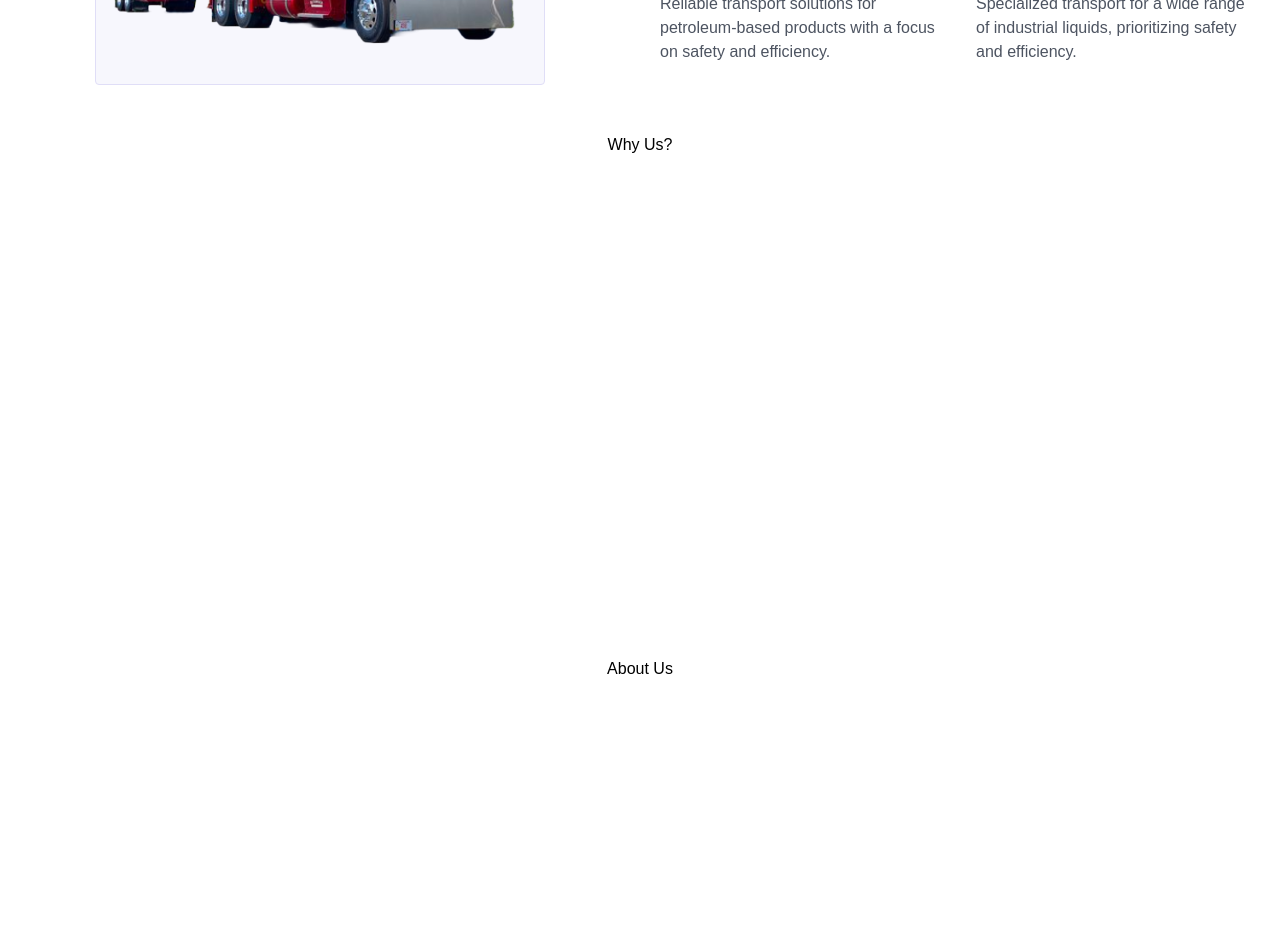
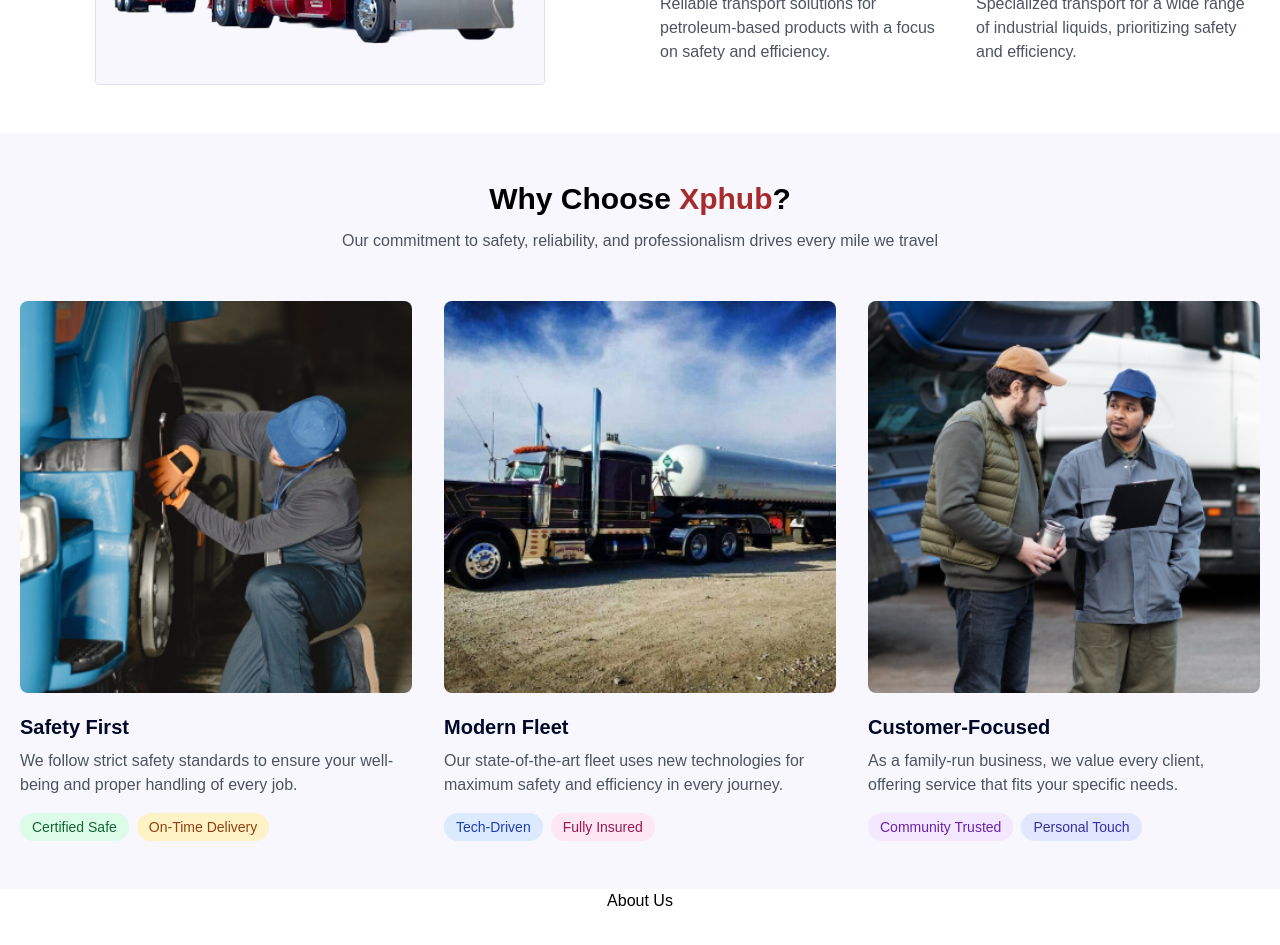
Before and after one commit to TyeStanley/xphub, a Next.js app: page / in a window 1280 px wide. Shown: the part 1100-2045 px from the top of the page. Built offline with nearby package versions, Linux system fonts and the light colour scheme.

Commit message:
completed why choose us section

```diff
--- a/src/app/page.tsx
+++ b/src/app/page.tsx
@@ -1,6 +1,7 @@
 import { Button } from '@/components/ui/button';
-import { services } from '@/constants';
+import { services, whyUs } from '@/constants';
 import Image from 'next/image';
+import { cn } from '@/lib/utils';
 
 export default function Home() {
   return (
@@ -105,9 +106,63 @@
         </div>
       </section>
 
-      <section id="why-us" className="pb-[500px]">
-        <h2>Why Us?</h2>
+      <section id="why-us" className="bg-[#F7F7FD] px-5 py-8 md:py-12">
+        <h2 className="mb-3 text-center text-3xl font-bold">
+          Why Choose <span className="text-primary">Xphub</span>?
+        </h2>
+        <p className="mb-8 text-center text-[#4D5461] md:mb-12">
+          Our commitment to safety, reliability, and professionalism drives every mile we travel
+        </p>
+
+        <div className="mx-auto grid grid-cols-1 gap-14 md:grid-cols-3 md:gap-8">
+          {whyUs.map((item) => (
+            <div key={item.id} className="flex flex-col">
+              <div className="relative mb-5 aspect-square">
+                <Image src={item.image} alt={item.alt} fill className="rounded-lg object-cover" />
+              </div>
+
+              <h3 className="mb-2 text-xl font-semibold text-[#000929]">{item.title}</h3>
+              <p className="mb-4 text-[#4D5461]">{item.description}</p>
+
+              <div className="flex flex-wrap gap-2">
+                {item.tags.map((tag, index) => {
+                  let tagStyle = '';
+
+                  switch (tag.text) {
+                    case 'Certified Safe':
+                      tagStyle = 'bg-green-100 text-green-800';
+                      break;
+                    case 'On-Time Delivery':
+                      tagStyle = 'bg-amber-100 text-amber-800';
+                      break;
+                    case 'Tech-Driven':
+                      tagStyle = 'bg-blue-100 text-blue-800';
+                      break;
+                    case 'Fully Insured':
+                      tagStyle = 'bg-pink-100 text-pink-800';
+                      break;
+                    case 'Community Trusted':
+                      tagStyle = 'bg-purple-100 text-purple-800';
+                      break;
+                    case 'Personal Touch':
+                      tagStyle = 'bg-indigo-100 text-indigo-800';
+                      break;
+                    default:
+                      tagStyle = 'bg-gray-100 text-gray-800';
+                  }
+
+                  return (
+                    <span key={index} className={cn('rounded-full px-3 py-1 text-sm', tagStyle)}>
+                      {tag.text}
+                    </span>
+                  );
+                })}
+              </div>
+            </div>
+          ))}
+        </div>
       </section>
+
       <section id="about" className="pb-[500px]">
         <h2>About Us</h2>
       </section>
--- a/src/constants/index.ts
+++ b/src/constants/index.ts
@@ -47,3 +47,66 @@
     icon: '/assets/services/industrial-icon.png',
   },
 ];
+
+export const whyUs = [
+  {
+    id: 1,
+    title: 'Safety First',
+    description:
+      'We follow strict safety standards to ensure your well-being and proper handling of every job.',
+    image: '/assets/whyus/whyus1.png',
+    alt: 'Safety worker image',
+    tags: [
+      {
+        text: 'Certified Safe',
+        bgColor: 'bg-green-200',
+        textColor: 'text-green-800',
+      },
+      {
+        text: 'On-Time Delivery',
+        bgColor: 'bg-yellow-200',
+        textColor: 'text-yellow-800',
+      },
+    ],
+  },
+  {
+    id: 2,
+    title: 'Modern Fleet',
+    description:
+      'Our state-of-the-art fleet uses new technologies for maximum safety and efficiency in every journey.',
+    image: '/assets/whyus/whyus2.png',
+    alt: 'Modern truck image',
+    tags: [
+      {
+        text: 'Tech-Driven',
+        bgColor: 'bg-blue-200',
+        textColor: 'text-blue-800',
+      },
+      {
+        text: 'Fully Insured',
+        bgColor: 'bg-pink-200',
+        textColor: 'text-pink-800',
+      },
+    ],
+  },
+  {
+    id: 3,
+    title: 'Customer-Focused',
+    description:
+      'As a family-run business, we value every client, offering service that fits your specific needs.',
+    image: '/assets/whyus/whyus3.png',
+    alt: 'Customer service image',
+    tags: [
+      {
+        text: 'Community Trusted',
+        bgColor: 'bg-purple-200',
+        textColor: 'text-purple-800',
+      },
+      {
+        text: 'Personal Touch',
+        bgColor: 'bg-orange-200',
+        textColor: 'text-orange-800',
+      },
+    ],
+  },
+];
```
